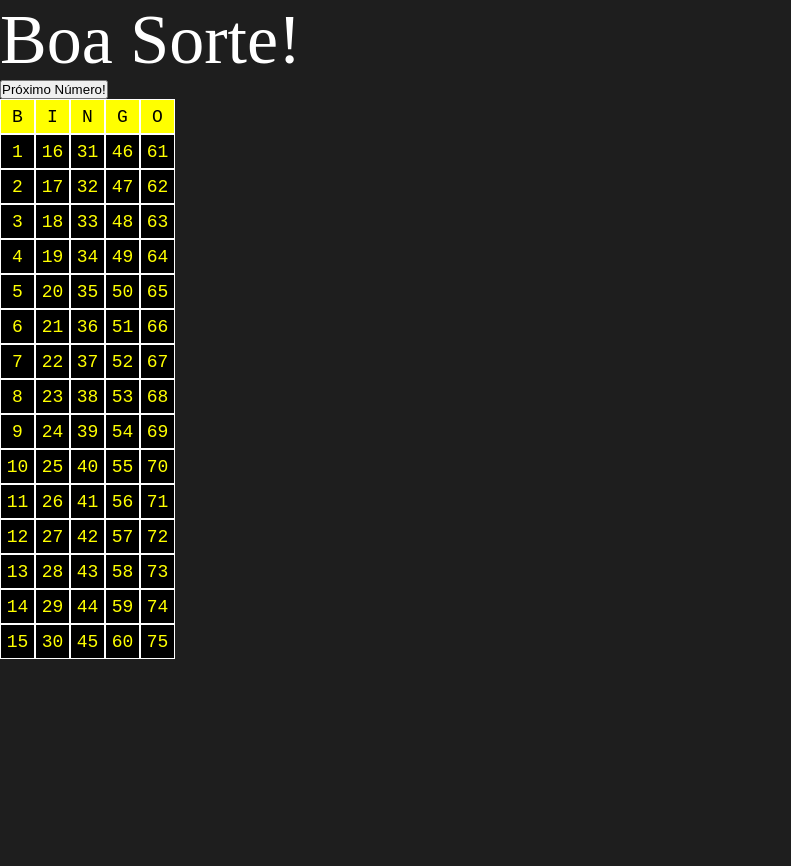
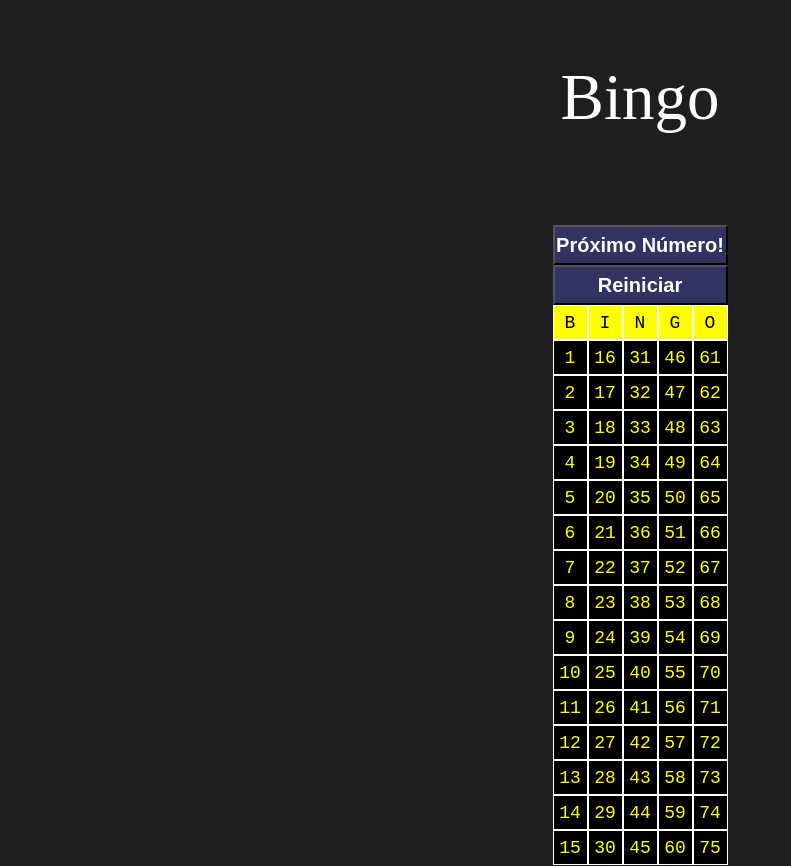
Before and after one commit to DouglasMV/bingo, a Gatsby site: page / in a window 1280 px wide. Shown: the whole page, without its empty margins (0-791 px from the left). Before the commit the page ends 800 px from the top, so only its background shows below. Built offline with nearby package versions, Linux system fonts and the light colour scheme; Gatsby itself is replaced by a stand-in of ours.

Commit message:
styles e reset btn

```diff
--- a/src/GlobalStyle.js
+++ b/src/GlobalStyle.js
@@ -10,6 +10,45 @@ const GlobalStyle = createGlobalStyle`
   body{
     background-color: rgb(30,30,30);
   }
+
+  .btn {
+    display: block;
+    width: 175px;
+    height: 40px;
+    margin: 0 auto;
+    background-color: rgb(50, 50, 99);
+    color: white;
+    cursor: pointer;
+    font-weight: bold;
+    font-size: 20px;
+  }
+
+  .confirm {
+    display: inline-block;
+    width: 88px;
+    height: 40px;
+    background-color: rgb(50, 90, 60);
+    color: white;
+    cursor: pointer;
+    font-weight: bold;
+    font-size: 16px;
+  }
+
+  .cancel {
+    display: inline-block;
+    width: 87px;
+    height: 40px;
+    background-color: rgb(90, 50, 60);
+    color: white;
+    cursor: pointer;
+    font-weight: bold;
+    font-size: 16px;
+  }
+
+  .resetOptions {
+    width: 175px;
+    margin: 0 auto;
+  }
 `
 
 export default GlobalStyle
--- a/src/components/Display/Display.css.js
+++ b/src/components/Display/Display.css.js
@@ -2,7 +2,12 @@ import styled from 'styled-components'
 
 const StyledDisplay = styled.div`
   color: white;
-  font-size: 70px;
+  font-size: 65px;
+  width: 175px;
+  margin: 10px auto 0 auto;
+  height: 175px;
+  line-height: 175px;
+  text-align: center;
 `
 
 export default StyledDisplay
--- a/src/components/Display/Display.js
+++ b/src/components/Display/Display.js
@@ -4,8 +4,14 @@ import StyledDisplayLoading from './DisplayLoading.css'
 
 export default function Display(props) {
 
-  if(props.loading){
-    return <StyledDisplayLoading />
+  if (props.loading) {
+    return (
+    <StyledDisplayLoading>
+      <svg viewBox="0 0 90 90" xmlns="http://www.w3.org/2000/svg">
+        <circle id="c" fill="none" stroke-width="4" stroke-linecap="round" stroke="yellow" cx="45" cy="45" r="43" />
+      </svg>
+    </StyledDisplayLoading>
+    )
   }
 
   let letter = ''
--- a/src/components/Display/DisplayLoading.css.js
+++ b/src/components/Display/DisplayLoading.css.js
@@ -1,23 +1,25 @@
 import styled, { keyframes } from 'styled-components'
 
 const animate = keyframes`
-    0% {
-      transform: scale(1);
+    50% {
+		  stroke-dashoffset: 269.7405090332031px;
     }
-    50% {
-      transform: scale(0.5);
-    }
-    100% {
-      transform: scale(1);
+    50.01% {
+      stroke-dashoffset: -269.7405090332031px;
     }
   `
 
 const StyledDisplayLoading = styled.div`
-  width: 300px;
-  height: 300px;
-  border-radius: 50%;
-  background-color: yellow;
-  animation: ${animate} 2s linear infinite;
+  width: 175px;
+  margin: 10px auto 0 auto;
+  height: 175px;
+
+  & svg {
+    stroke-dasharray: 269.7405090332031px;
+	  stroke-dashoffset: 0;
+	  animation: ${animate} 4s linear reverse infinite;
+	  transform: rotate(-90deg);
+  }
 `
 
 export default StyledDisplayLoading
--- /dev/null
+++ b/src/components/Last/Last.css.js
@@ -0,0 +1,13 @@
+import styled from 'styled-components'
+
+const StyledLast = styled.div`
+  color: white;
+  font-size: 20px;
+  width: 175px;
+  margin: 0 auto;
+  height: 40px;
+  line-height: 40px;
+  text-align: center;
+`
+
+export default StyledLast
--- /dev/null
+++ b/src/components/Last/Last.js
@@ -0,0 +1,14 @@
+import React from 'react'
+import { randNumbers } from '../../pages/index'
+import StyledLast from './Last.css'
+
+export default function LastFive(props) {
+  if (props.index > 1) {
+    return (
+      <StyledLast>
+        Anterior: {randNumbers[props.index - 2].index + 1}
+      </StyledLast>
+    )
+  }
+  return (<StyledLast></StyledLast>)
+}
--- a/src/components/Table/Table.css.js
+++ b/src/components/Table/Table.css.js
@@ -0,0 +1,8 @@
+import styled from 'styled-components'
+
+const StyledTable = styled.div`
+  width: 175px;
+  margin: 0 auto;
+`
+
+export default StyledTable
--- a/src/components/Table/Table.js
+++ b/src/components/Table/Table.js
@@ -1,12 +1,13 @@
 import React from 'react'
 import TableHeader from '../TableHeader/TableHeader'
 import TableBody from '../TableBody/TableBody'
+import StyledTable from './Table.css'
 
 export default function Table(props) {
   return (
-    <div>
+    <StyledTable>
       <TableHeader />
       <TableBody numbersChecked={props.numbersChecked}/>
-    </div>
+    </StyledTable>
   )
 }
--- a/src/pages/index.js
+++ b/src/pages/index.js
@@ -3,17 +3,20 @@ import Table from '../components/Table/Table.js'
 import GlobalStyle from "../GlobalStyle.js"
 import Display from '../components/Display/Display.js'
 import generateRandNumbers from '../utils/generateRandNumbers'
+import Last from '../components/Last/Last'
 
-const randNumbers = generateRandNumbers()
+export let randNumbers = generateRandNumbers()
 let btnText = 'Próximo Número!'
 
 export default () => {
+
+  const [showResetOptions, setShowResetOptions] = useState(false)
 
   const [loading, setLoading] = useState(false)
 
   const [currentRandIndex, setCurrentRandIndex] = useState(0);
 
-  const [lastNumber, setLastNumber] = useState("Boa Sorte!")
+  const [lastNumber, setLastNumber] = useState("Bingo")
 
   const [numbersChecked, setNumbersChecked] = useState(Array.from(Array(75), (v, i) => false))
 
@@ -33,14 +36,37 @@ export default () => {
       setLastNumber(randNumbers[currentRandIndex].index + 1)
       setNumbersChecked(numbersChecked.map((v, i) => i === randNumbers[currentRandIndex].index ? true : v))
       setLoading(false)
-    }, Math.random() * 3000)
+    }, 2070)
 
+  }
+
+  function handleReset() {
+    setShowResetOptions(true)
+    console.log(setShowResetOptions)
+  }
+
+  function handleConfirm() {
+    randNumbers = generateRandNumbers()
+    setCurrentRandIndex(0)
+    setLastNumber("Bingo")
+    setNumbersChecked(numbersChecked.map((v, i) => false))
+    setShowResetOptions(false)
+  }
+
+  function handleCancel() {
+    setShowResetOptions(false)
   }
 
   return (
     <div>
       <Display number={lastNumber} loading={loading} />
-      <button disabled={loading} onClick={handleClick}>{btnText}</button>
+      <Last index={currentRandIndex} />
+      <button className='btn' disabled={loading} onClick={handleClick}>{btnText}</button>
+      <button className='btn' disabled={loading} onClick={handleReset}>Reiniciar</button>
+      <div className='resetOptions' hidden={!showResetOptions}>
+        <button className='confirm'  onClick={handleConfirm}>Confirmar</button>
+        <button className='cancel' onClick={handleCancel}>Cancelar</button>
+      </div>
       <Table numbersChecked={numbersChecked} />
       <GlobalStyle />
     </div>
```
Also changed, not shown: README.md.
